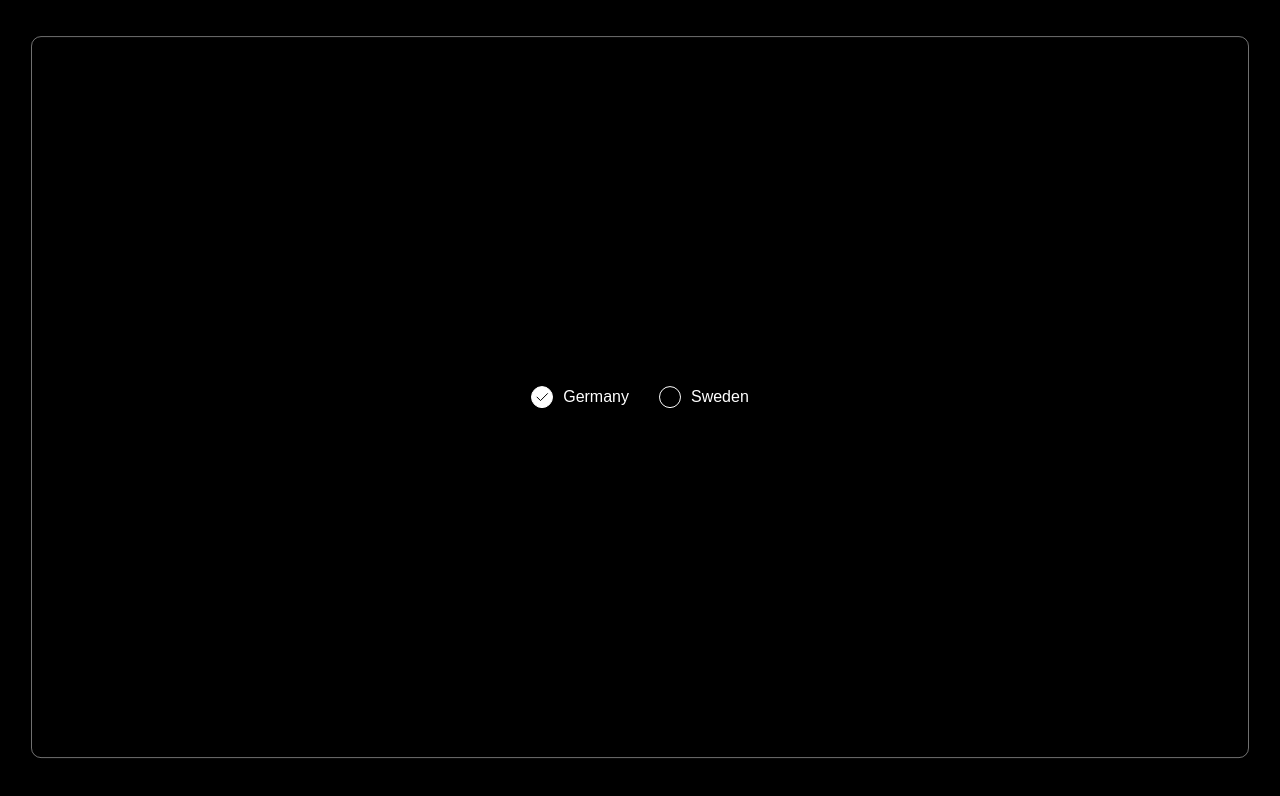
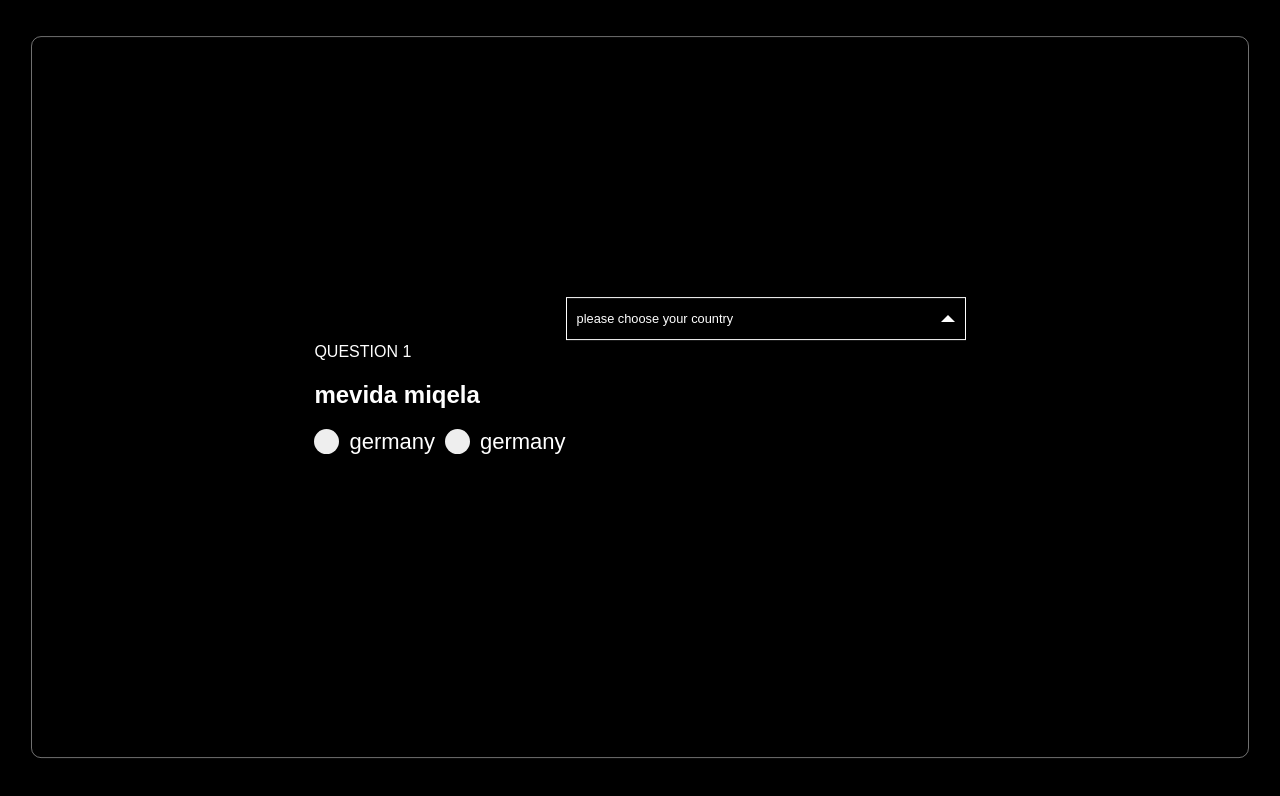
Before and after one commit to vaskania/alex-gross, a React (Create React App) app: page / in a window 1280 px wide. Shown: the top 796 px of the page. Built offline with nearby package versions, Linux system fonts and the light colour scheme.

Commit message:
added radio button testing

```diff
--- a/src/App.tsx
+++ b/src/App.tsx
@@ -1,10 +1,10 @@
 import { BrowserRouter } from "react-router-dom";
 import { Dropdown } from "./components/Dropdown";
-import { RadioButtons } from "./components/Radio";
 import { Wrapper } from "./components/Wrapper";
 import { ContextProvider } from "./context/App.context";
 
 import { Router } from "./routes/Router";
+import { Question } from "./components/Question";
 
 function App() {
   return (
@@ -18,12 +18,28 @@ function App() {
             ]}
           /> */}
           {/* <Router /> */}
-          <RadioButtons
+          {/* <RadioButtons
             type="single"
             data={[
               { label: "Germany", value: "ger" },
               { label: "Sweden", value: "swe" },
             ]}
+          /> */}
+
+          <Question
+            answers={[
+              { label: "germany", point: 12, value: "ger" },
+              { label: "germany", point: 12, value: "ger" },
+            ]}
+            body="mevida miqela"
+            question={1}
+            type="select"
+          />
+          <Dropdown
+            change={(e) => {
+              console.log(e.value);
+            }}
+            data={[{ label: "mevida", value: "miqela" }]}
           />
         </Wrapper>
       </BrowserRouter>
--- a/src/components/Dropdown.tsx
+++ b/src/components/Dropdown.tsx
@@ -3,14 +3,16 @@ import classes from "../styles/dropdown.module.css";
 import { Triagle } from "./Triagle";
 
 interface IDropdown {
-  label: string;
-  value: string;
+  data: {
+    label: string;
+    value: string;
+  }[];
+  change: (e: any) => void;
 }
 
-export const Dropdown = ({ data }: { data: IDropdown[] }) => {
+export const Dropdown = ({ data, change }: IDropdown) => {
   const [open, setOpen] = useState<boolean>(false);
   const notSelectedTesxt = "please choose your country";
-  const [selected, setSelected] = useState<string>(notSelectedTesxt);
 
   return (
     <section className={classes.dropdownContainer}>
@@ -25,9 +27,17 @@ export const Dropdown = ({ data }: { data: IDropdown[] }) => {
         <div className={classes.options}>
           {data.map(({ label, value }) => {
             return (
-              <span key={value} onClick={() => setSelected(value)}>
+              <option
+                key={value}
+                style={{
+                  padding: "10px 0",
+                  cursor: "pointer",
+                }}
+                onClick={(e: any) => console.log(e.target.value)}
+                value={value}
+              >
                 {label}
-              </span>
+              </option>
             );
           })}
         </div>
--- a/src/components/Question.tsx
+++ b/src/components/Question.tsx
@@ -1,3 +1,30 @@
-interface IQuestion {}
+import { Radio } from "./Radio";
 
-export const Question = ({}: IQuestion) => {};
+type QuestionType = "multiselect" | "select" | "dropdown";
+
+type Answer = {
+  label: string;
+  value: string;
+  point: number;
+};
+
+interface IQuestion {
+  type: QuestionType;
+  body: string;
+  answers: Answer[];
+  question: number;
+}
+
+export const Question = ({ answers, body, type, question }: IQuestion) => {
+  return (
+    <section>
+      <p>QUESTION {question}</p>
+      <h1>{body}</h1>
+      {type === "select" ? (
+        <Radio data={answers} onChange={(e) => console.log(e.target.value)} />
+      ) : (
+        ""
+      )}
+    </section>
+  );
+};
--- a/src/components/Radio.tsx
+++ b/src/components/Radio.tsx
@@ -1,59 +1,24 @@
-import { Check } from "phosphor-react";
-import { useState } from "react";
-import classes from "../styles/radio.module.css";
-type RadionButtonType = "single" | "multi";
+import { ChangeEventHandler } from "react";
+import classes from "../styles/checkbox.module.css";
 
-interface IRadionButton {
-  type: RadionButtonType;
+interface IRadio {
   data: {
     label: string;
     value: string;
   }[];
+  onChange: ChangeEventHandler<any>;
 }
 
-const Item = ({
-  label,
-  click,
-  value,
-  isCurrent,
-}: {
-  value: string;
-  label: string;
-  click: any;
-  isCurrent: boolean;
-}) => {
-  const [isChecked, setChecked] = useState<boolean>(isCurrent);
-
+export const Radio = ({ data, onChange }: IRadio) => {
   return (
-    <div key={value} className={classes.checkboxItem}>
-      <span
-        onClick={() => {
-          click();
-          setChecked((c) => !c);
-        }}
-        className={isChecked && isCurrent ? classes.checked : ""}
-      >
-        {isCurrent && isChecked && <Check />}
-      </span>
-      <span>{label}</span>
+    <div className={classes.checkboxContainer} onChange={onChange}>
+      {data.map(({ label, value }) => (
+        <label className={classes.container}>
+          {label}
+          <input type="radio" value={value} name="survey" />
+          <span className={classes.checkmark}></span>
+        </label>
+      ))}
     </div>
   );
 };
-
-export const RadioButtons = ({ data, type }: IRadionButton) => {
-  const [current, setCurrent] = useState("ger");
-
-  return (
-    <section className={classes.container}>
-      {data.map(({ label, value }) => (
-        <Item
-          key={value}
-          label={label}
-          value={value}
-          isCurrent={value === current}
-          click={() => setCurrent(value)}
-        />
-      ))}
-    </section>
-  );
-};
--- /dev/null
+++ b/src/styles/checkbox.module.css
@@ -0,0 +1,64 @@
+.checkboxContainer {
+  display: flex;
+  gap: 10px;
+}
+.container {
+  position: relative;
+  padding-left: 35px;
+  margin-bottom: 12px;
+  cursor: pointer;
+  font-size: 22px;
+  -webkit-user-select: none;
+  -moz-user-select: none;
+  -ms-user-select: none;
+  user-select: none;
+}
+
+.container input {
+  position: absolute;
+  opacity: 0;
+  cursor: pointer;
+  height: 0;
+  width: 0;
+}
+
+.checkmark {
+  position: absolute;
+  top: 0;
+  left: 0;
+  height: 25px;
+  width: 25px;
+  border-radius: 50%;
+  background-color: #eee;
+}
+
+.container:hover input ~ .checkmark {
+  background-color: #ccc;
+}
+
+.container input:checked ~ .checkmark {
+  background-color: #fff;
+  color: #000;
+}
+
+.checkmark:after {
+  content: "";
+  position: absolute;
+  display: none;
+}
+
+.container input:checked ~ .checkmark:after {
+  display: block;
+}
+
+.container .checkmark:after {
+  left: 9px;
+  top: 5px;
+  width: 5px;
+  height: 10px;
+  border: solid #000;
+  border-width: 0 3px 3px 0;
+  -webkit-transform: rotate(45deg);
+  -ms-transform: rotate(45deg);
+  transform: rotate(45deg);
+}
```
Also changed, not shown: tsconfig.json (+2 -8 lines).
